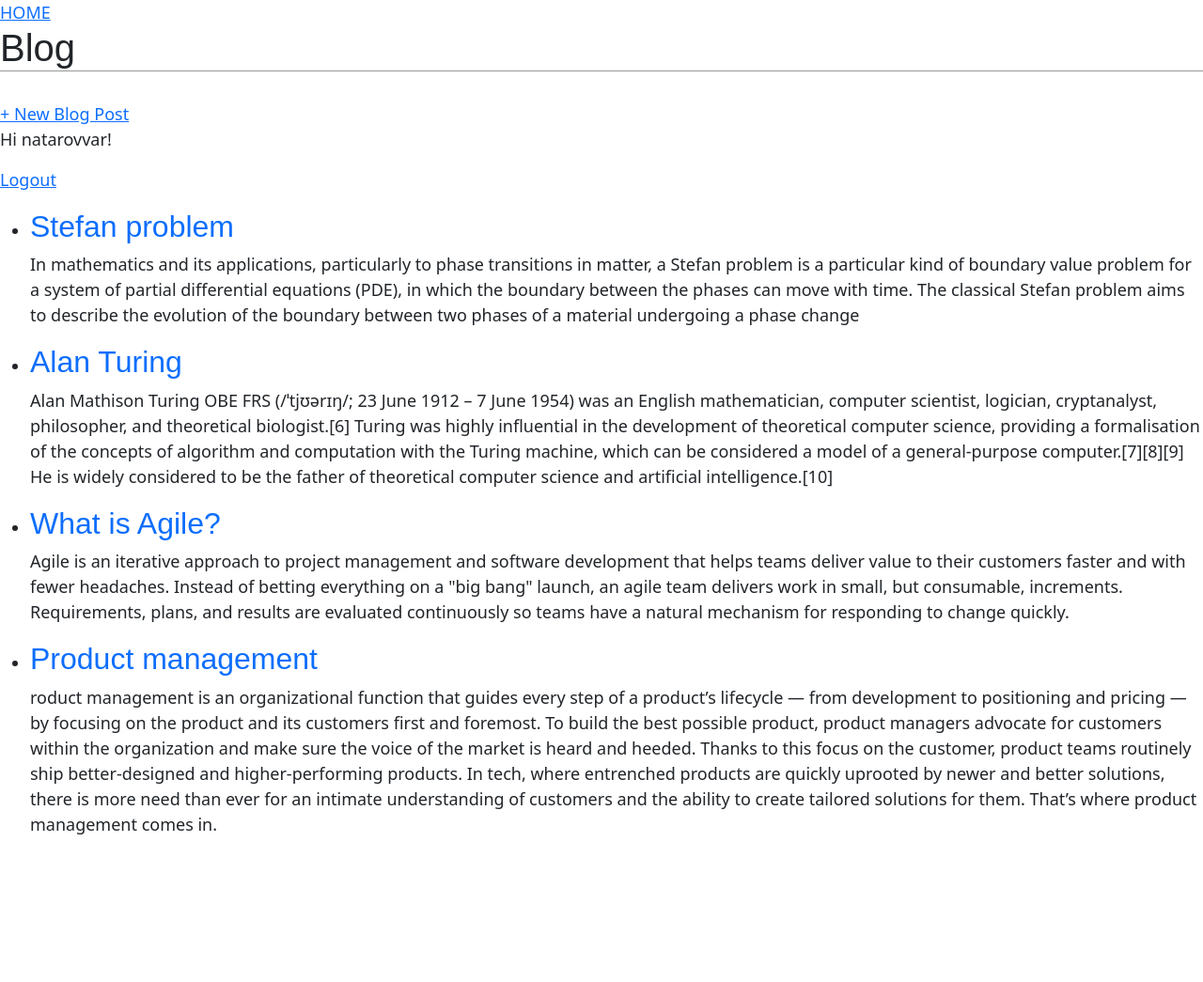
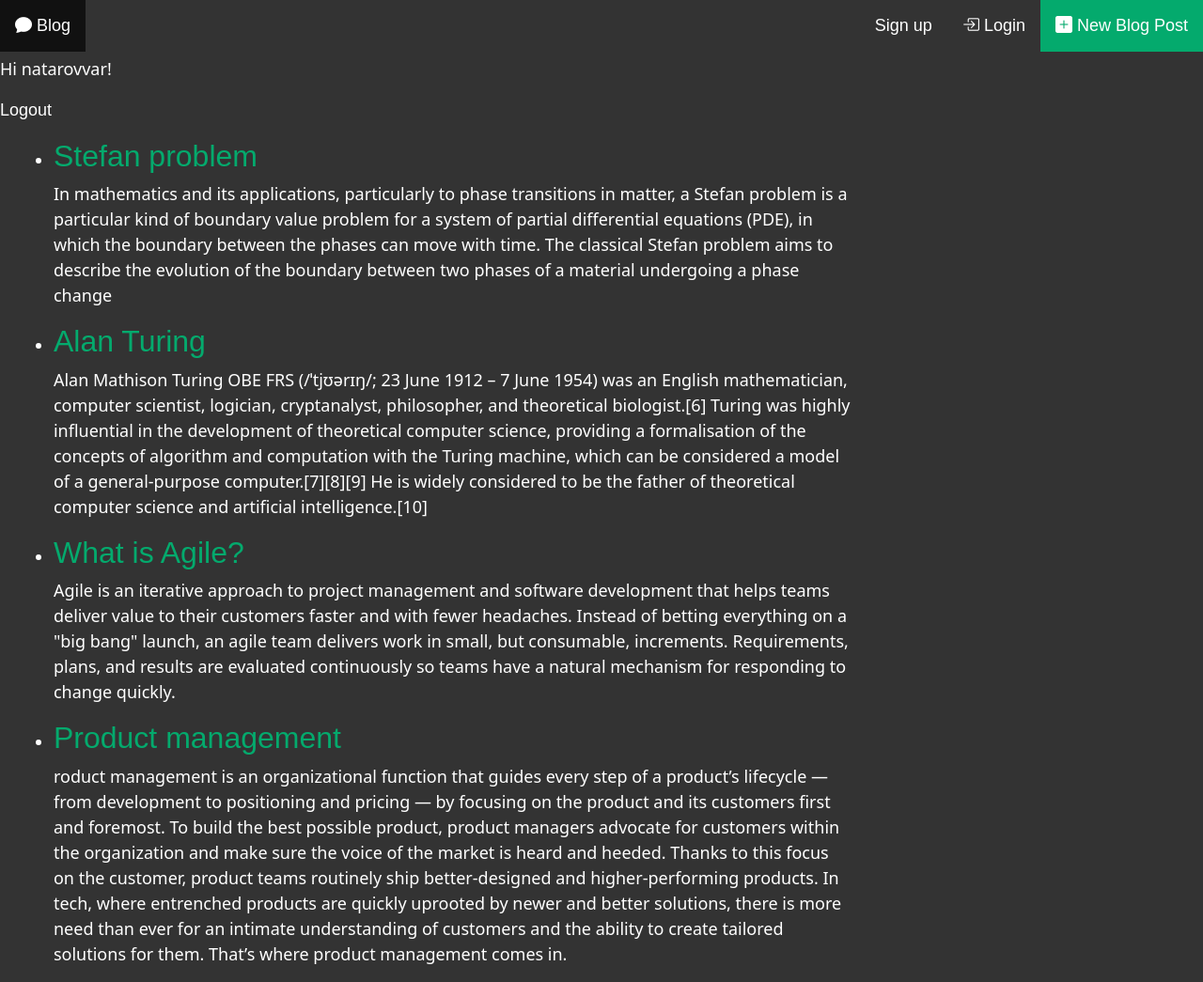
Before and after one commit to natarovvar/django-blog-posts-website, a Django app: a page that uses templates/mb.html in a window 1280 px wide. Shown: the whole page at 94% size. Before the commit the page ends 888 px from the top, so only its background shows below. Run offline with Django 4.2, Linux system fonts and the light colour scheme; a user stored in the database is signed in; data comes from the database, SQL or seed files in the repository; both versions use the stored data as it was after the commit; some libraries are stand-ins or nearby versions.

Commit message:
add css styles

```diff
--- a/static/css/base.css
+++ b/static/css/base.css
@@ -1,20 +1,106 @@
 /* static/css/base.css */
-
-
-header h1{
-
-    font-family: 'Kanit', sans-serif;
-    border-bottom: 1px solid #999;
-    margin-bottom: 2rem;
-    display: flex;
+head{
+    text-decoration: none;
 }
 
-body{
-    font-size: 18px;
+header a{
+    font-family: 'Kanit', sans-serif;
+    text-decoration: none;
+    color: white;
+}
+
+.homepage  {
+    text-decoration: none;
+    margin-top: 250px;
+
+    border: solid #8cff56;
+    border-left-width: 20px;
+    padding: 10px;
+    border-radius: 10px;
+    width:30%;
+    height: 150%;
+    margin-left: 40%;
+
+}
+
+.homepage a{
+    text-decoration: none;
+    color: white;
+
 }
 
 
-.post-entry a{
-    text-decoration: none;
+.navigation-bar ul{
+    font-family: 'Kanit', sans-serif;
+    list-style-type: none;
+    margin: 0;
+    padding: 0;
+    overflow: hidden;
+    background-color: #333;
+    position: fixed; /* Set the navbar to fixed position */
+    top: 0; /* Position the navbar at the top of the page */
+    width: 100%; /* Full width */
+    margin-bottom: 2rem;
+
+
+}
+
+.navigation-bar li {
+  float: left;
+}
+
+.navigation-bar li a {
+  display: block;
+  color: white;
+  text-align: center;
+  padding: 14px 16px;
+  text-decoration: none;
+}
+
+.navigation-bar .active {
+    background-color: #04AA6D;
+  }
+
+.navigation-bar li a:hover:not(.active) {
+  background-color: #111;
+}
+
+
+
+
+body{
+    margin-top: 60px;
+    font-size: 18px;
+    background-color: #333;
+    color: white;
+
+}
+
+.post-entry{
+    margin-right: 30%;
+    margin-left: 2%;
+}
+.post-entry h2{
     font-family: 'Kanit', sans-serif;
 }
+.post-entry a{
+    font-family: 'Kanit', sans-serif;
+    text-decoration: none;
+    color: #04AA6D;
+
+}
+
+.post-entry .title{
+    text-decoration: underline #04AA6D;
+}
+
+.edit-post {
+
+    color: #04AA6D;
+    text-decoration: none;
+}
+
+.delete-post{
+    color: #04AA6D;
+    text-decoration: none;
+}
--- a/templates/mb.html
+++ b/templates/mb.html
@@ -10,11 +10,17 @@
 
 
 
-    <a href="{% url 'home' %}"> HOME</a>
+
+
     <header>
-        <h1>Blog</h1>
-        <div class = 'nav-right'>
-            <a href="{% url 'post_new' %}"> + New Blog Post</a>
+        <div class = 'navigation-bar'>
+            <ul>
+                <li><a class = "blog" href="{% url 'forum' %}"><i class="bi bi-chat-fill"></i> Blog</a></li>
+                <li style="float:right"><a class="active" href="{% url 'post_new' %}"><i class="bi bi-plus-square-fill"></i> New Blog Post</a></li>
+                <li style="float:right"><a href="{% url 'login' %}"><i class="bi bi-box-arrow-in-right"></i> Login</a></li>
+                <li style="float:right"> <a href="{% url 'signup' %}"> Sign up</a></li>
+
+            </ul>
         </div>
 
         {% if user.is_authenticated %}
@@ -22,7 +28,6 @@
             <p><a href="{% url 'logout' %}">Logout</p></a>
         {% else %}
         <p>You are not logged in.</p>
-        <a href="{% url 'login' %}">Login</a>
         {% endif %}
     </header>
 
--- a/templates/registration/login.html
+++ b/templates/registration/login.html
@@ -7,7 +7,7 @@
         <form action="" method="post">
         {% csrf_token %}
         {{ form.as_p }}
-            <button type="submit">Login</button>
+            <button class = 'btn btn-success ml-1' type="submit">Login</button>
 
         </form>
 {% endblock content %}
--- a/templates/signup.html
+++ b/templates/signup.html
@@ -7,7 +7,7 @@
         <form action="" method="post">
         {% csrf_token %}
         {{ form.as_p }}
-            <button type="submit">Sign up</button>
+            <button class = 'btn btn-success ml-1' type="submit">Sign up</button>
 
         </form>
 {% endblock content %}
```
Also changed, not shown: templates/blog_detail.html (+5 -3 lines), templates/home.html (+5 -2 lines), db.sqlite3.
